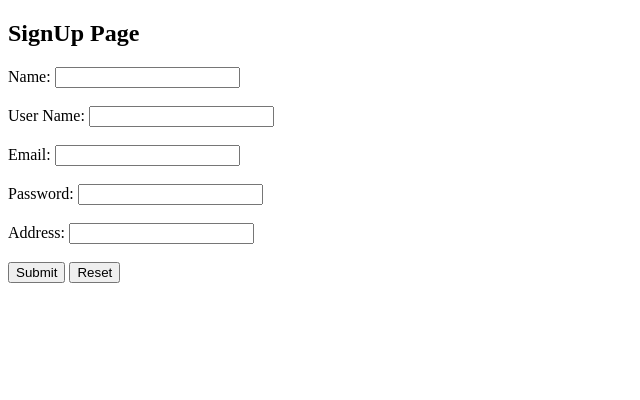
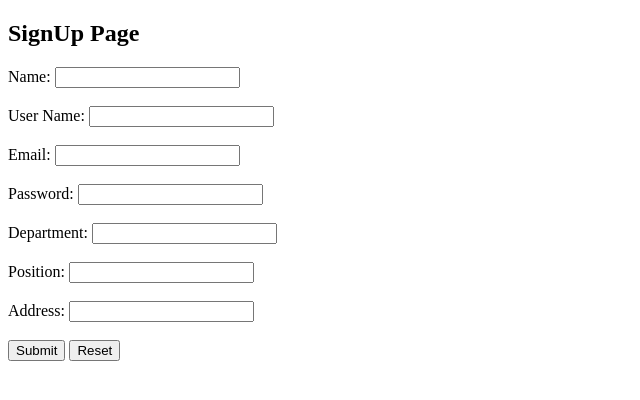
Before and after one commit to Srishti-bansal1/GYMforce, a Django app: page /Signup in a window 1280 px wide. Shown: the top 400 px of the page, without its empty margins (0-640 px from the left). Run offline with Django 4.2, Linux system fonts and the light colour scheme.

Commit message:
update trmp

```diff
--- a/templates/signup.html
+++ b/templates/signup.html
@@ -14,6 +14,12 @@
             <br>
             <label for="password">Password:</label>
             <input type="text" id="password" name="password" required><br>
+            <br>
+            <label for="department">Department:</label>
+            <input type="text" id="department" name="department" required><br>
+            <br>
+            <label for="position">Position:</label>
+            <input type="text" id="position" name="position" required><br>
             <br>
             <label for="address">Address:</label>
             <input type="text" id="address" name="address" ><br>
@@ -34,12 +40,15 @@
                 let username = document.getElementById('username').value
                 let email = document.getElementById('email').value
                 let password = document.getElementById('password').value
+                let department = document.getElementById('department').value
+                let position = document.getElementById('position').value
                 let address = document.getElementById('address').value
 
                 console.log({name, email});
                 console.log(SignUp)
                 // handle submit
-                if (name.value == "" || username.value == "" || email.value == "" || password.value == "" || address.value == "") {
+                if (name.value == "" || username.value == "" || email.value == "" ||
+                   password.value == "" || department.value == "" || position.value == "" || address.value == "") {
                     alert("Ensure you input a value in both fields!");
                   } else {
                     // perform operation with form input
@@ -49,6 +58,8 @@
                 username.value = "";
                 email.value = "";
                 password.value = "";
+                department.value = "";
+                position.value = "";
                 address.value = "";
 
                 }
@@ -58,6 +69,8 @@
                     username : username,
                     email: email,
                     password : password,
+                    department : department,
+                    position : position,
                     address : address
                 };
 
```
